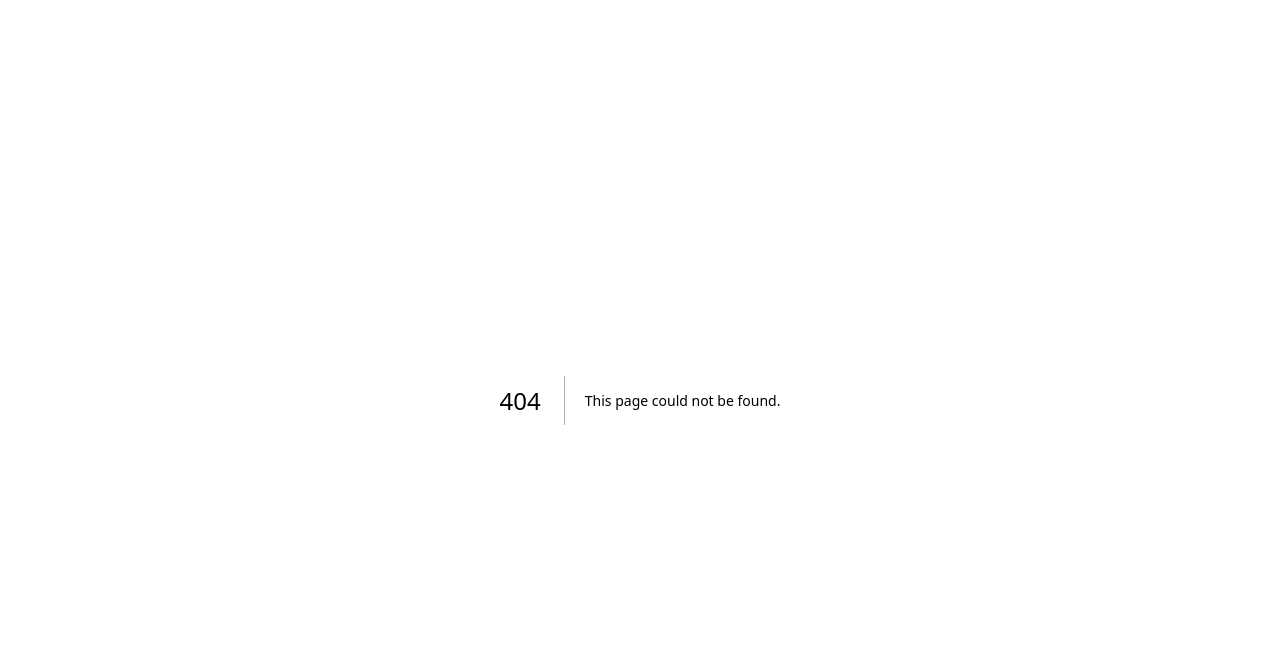
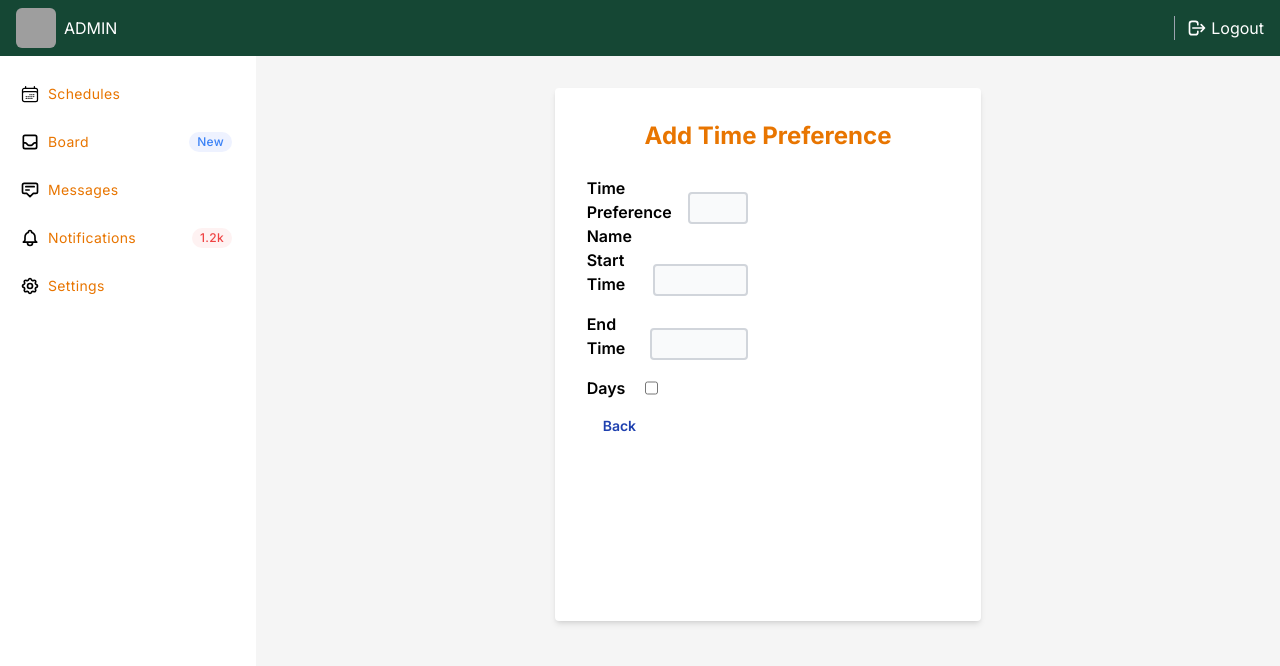
Before and after one commit to rayveng1/InstructorScheduler, a Next.js app: page /dashboard/schedules/add/time in a window 1280 px wide. Before the commit this address had no page. Shown: the top 666 px of the page. Built offline with nearby package versions, Linux system fonts and the light colour scheme; grey boxes are pictures that could not be loaded.

Commit message:
in progress pages

```diff
--- a/src/app/dashboard/schedules/add/class/page.tsx
+++ b/src/app/dashboard/schedules/add/class/page.tsx
@@ -3,6 +3,36 @@ import Link from "next/link";
 export default function AddClassPage() {
     return (
         <>
+        <form className="bg-white w-2/3 mx-auto mt-8 p-8 rounded shadow-md h-2/3">
+            <h1 className="w-full text-center text-utdorange font-bold text-2xl mb-6">
+                Add Courses
+            </h1>
+            <div className="tabs">
+                <div className="tab active-tab text-black font-semibold">
+                    Search by Subject
+                </div>
+                <div className="tab text-black font-semibold">
+                    Search by Attribute
+                </div>
+            </div>
+            <div className="content">
+                <div className="content active-content text-black">
+                    <h1>Subject</h1>
+                    <p>Enter subject</p>
+                </div>
+                <div className="content text-black">
+                    <h1>Attribute</h1>
+                    <p>Enter attribute</p>
+                </div>
+                <Link
+                    href="/dashboard/schedules"
+                    className="block w-1/6 text-blue-800 dark:text-blue-300 text-sm font-semibold rounded-lg hover:bg-gray-100 focus:outline-none focus:shadow-outline focus:bg-gray-100 hover:shadow-xs p-4">
+                    <span className="w-max flex mx-auto items-center justify-center gap-x-2">
+                        Back
+                    </span>
+                </Link>
+            </div>
+        </form>
         </>
     );
 }
--- /dev/null
+++ b/src/app/dashboard/schedules/add/time/page.tsx
@@ -0,0 +1,52 @@
+import Link from "next/link";
+
+export default function AddTimePage() {
+    return (
+        <>
+        <form className="bg-white w-5/12 mx-auto mt-8 p-8 rounded shadow-md h-2/3">
+            <h1 className="w-full text-center text-utdorange font-bold text-2xl mb-6">
+                Add Time Preference
+            </h1>
+            <div className="grid grid-cols-2 grid-rows-3 gap-x-2 gap-y-2">
+                <div className="col-span-1">
+                    <div className="w-full mx-auto flex">
+                        <p className="font-semibold text-black">Time Preference Name</p>
+                        <input
+                            type="text"
+                            className="rounded w-5/6 h-8 bg-gray-50 border-2 border-gray-300 m-4">
+                        </input>
+                    </div>
+                    <div className="w-full mx-auto flex">
+                        <p className="font-semibold text-black">Start Time</p>
+                        <input
+                            type="text"
+                            className="rounded w-5/6 h-8 bg-gray-50 border-2 border-gray-300 m-4">
+                        </input>
+                    </div>
+                    <div className="w-full mx-auto flex">
+                        <p className="font-semibold text-black">End Time</p>
+                        <input
+                            type="text"
+                            className="rounded w-5/6 h-8 bg-gray-50 border-2 border-gray-300 m-4">
+                        </input>
+                    </div>
+                    <div className="w-full mx-auto flex">
+                        <p className="font-semibold text-black">Days</p>
+                        <input
+                            type="checkbox"
+                            className="ml-5">
+                        </input>
+                    </div>
+                <Link
+                    href="/dashboard/schedules"
+                    className="block w-1/3 text-blue-800 dark:text-blue-300 text-sm font-semibold rounded-lg hover:bg-gray-100 focus:outline-none focus:shadow-outline focus:bg-gray-100 hover:shadow-xs p-4">
+                    <span className="w-max flex mx-auto items-center justify-center gap-x-2">
+                        Back
+                    </span>
+                </Link>
+                </div>
+            </div>
+        </form>
+        </>
+    );
+}
--- a/src/app/dashboard/schedules/page.tsx
+++ b/src/app/dashboard/schedules/page.tsx
@@ -32,13 +32,41 @@ export default function SchedulesPage() {
         <h1 className="px-3 py-3 text-2xl font-semibold">
           Preferences
         </h1>
+        <div className="flex">
+          <h2 className="px-3 py-3 text-xl font-semibold">
+            Courses
+          </h2>
           <Link
               href="/dashboard/schedules/add/class"
-            className="block w-1/6 text-blue-800 dark:text-blue-300 text-sm font-semibold rounded-lg hover:bg-gray-100 focus:outline-none focus:shadow-outline focus:bg-gray-100 hover:shadow-xs p-2 ml-auto">
+              className="block w-1/6 text-blue-800 dark:text-blue-300 text-sm font-semibold rounded-lg hover:bg-gray-100 focus:outline-none focus:shadow-outline focus:bg-gray-100 hover:shadow-xs p-4 ml-auto">
               <span className="w-max flex mx-auto items-center justify-center gap-x-2">
                 Add Class
               </span>
           </Link>
+          <h2 className="px-3 py-3 text-xl font-semibold">
+            Time Availability
+          </h2>
+          <Link
+              href="/dashboard/schedules/add/time"
+              className="block w-1/6 text-blue-800 dark:text-blue-300 text-sm font-semibold rounded-lg hover:bg-gray-100 focus:outline-none focus:shadow-outline focus:bg-gray-100 hover:shadow-xs p-4 ml-auto">
+              <span className="w-max flex mx-auto items-center justify-center gap-x-2">
+                Add Time/Breaks
+              </span>
+          </Link>
+        </div>
+        <div className="flex">
+          <p className="px-3 py-3 text-lg">
+            Add your courses here
+          </p>
+          <p className="px-3 py-3 text-lg mx-auto">
+            Add your times/breaks here
+          </p>
+        </div>
+        <ul className=" w-1/6 bg-utdorange/50 border-2 border-utdorange rounded-lg mx-2 py-2 hover:bg-emerald-200 hover:border-green-400 duration-300 cursor-pointer ml-auto">
+          <p className="w-full text-center">
+            Generate Schedule
+          </p>
+        </ul>
       </div>
       <div className="flex flex-row w-5/6 mx-auto h-5/6 rounded-lg shadow-xl">
         <div className="basis-1/3 w-1/3 bg-blue-200 rounded-l-lg bg-white dark:bg-slate-800">
```
Also changed, not shown: src/app/dashboard/schedules/add/class/page.css (added, +11 -0 lines). Lines whose indentation alone changed are shown as unchanged.
